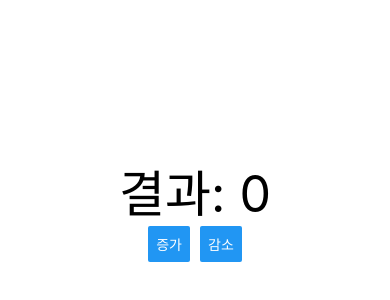
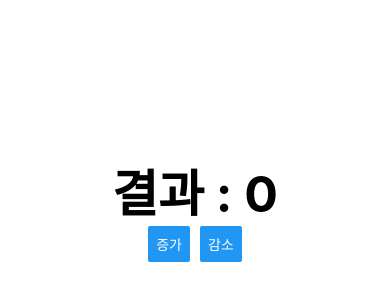
Before and after one commit to turegold/robot_arm_app, a React Native app: screen / in a window 390 px wide. Shown: the part 214-514 px from the top of the page. Built offline with nearby package versions, Linux system fonts and the light colour scheme.

Commit message:
간단한 숫자 증감 구현

```diff
--- a/App.js
+++ b/App.js
@@ -7,15 +7,17 @@ export default function App() {
 
   return (
     <View style={styles.container}>
-      <Text style={{ fontSize: 50 }}>결과: {number}</Text>
-      <View style={{ flexDirection: "row", gap: 10 }}>
+      <Text style={styles.text}>결과 : {number}</Text>
+      <View style={styles.btn_Group}>
         <Button
+          style={styles.btn}
           title="증가"
           onPress={() => {
             setNumber(number + 1);
           }}
         />
         <Button
+          style={styles.btn}
           title="감소"
           onPress={() => {
             setNumber(number - 1);
@@ -34,4 +36,12 @@ const styles = StyleSheet.create({
     alignItems: "center",
     justifyContent: "center",
   },
+  text: {
+    fontSize: 50,
+    fontWeight: "bold",
+  },
+  btn_Group: {
+    flexDirection: "row",
+    gap: 10,
+  },
 });
```
